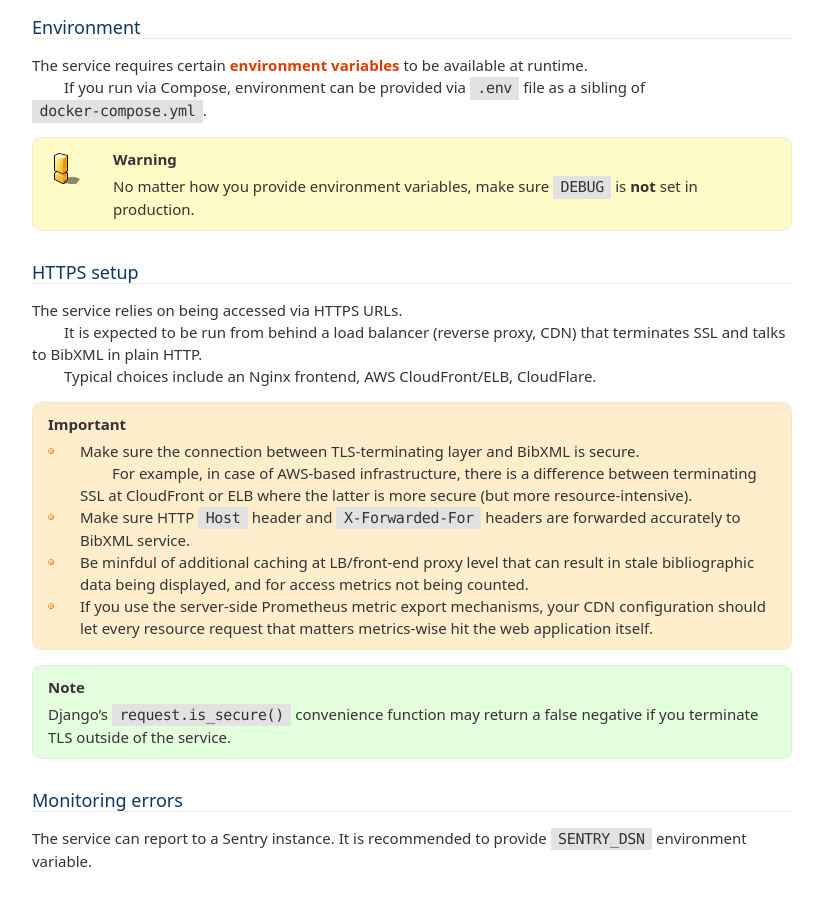
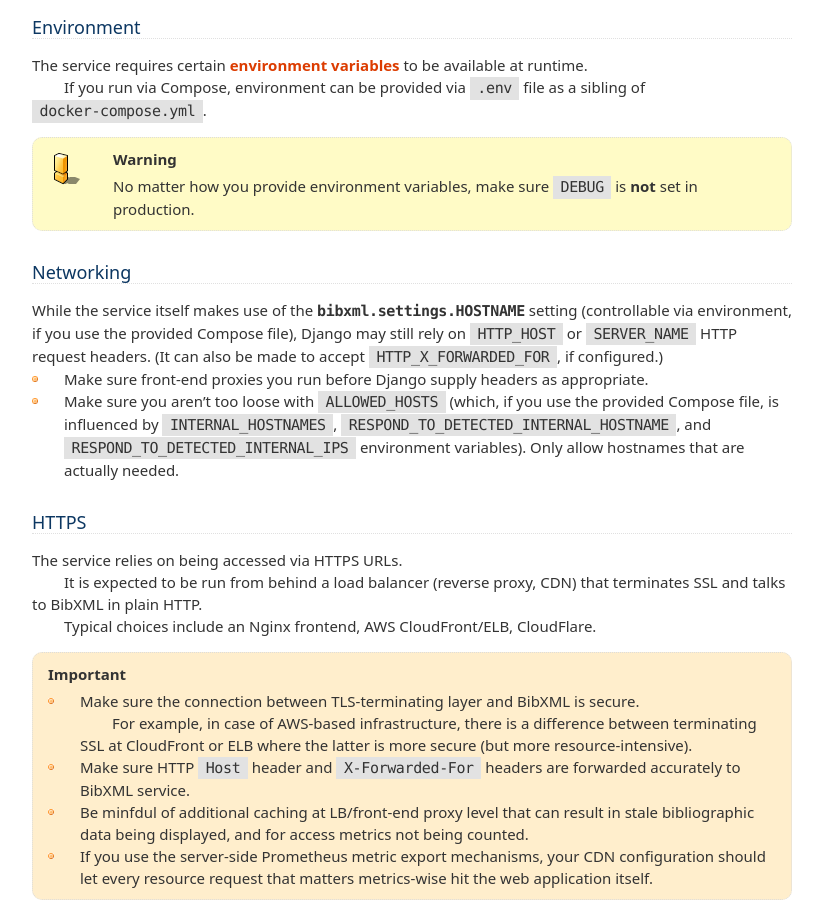
Before and after one commit to ietf-tools/bibxml-service, a Sphinx documentation site: the page built from docs/topics/production-setup.rst, in a window 1280 px wide and 900 px high, scrolled down 398 px. Shown: the whole window, without its empty margins (228-1051 px from the left). Built offline with Sphinx 7.4.7, drawn with Linux system fonts in a browser that asks for light colours; pages that are not in the unit, such as notebooks, are missing from menus.

Commit message:
docs: expand on networking and HTTP Host headers

```diff
--- a/docs/topics/production-setup.rst
+++ b/docs/topics/production-setup.rst
@@ -28,8 +28,27 @@ as a sibling of ``docker-compose.yml``.
              make sure ``DEBUG`` is **not** set in production.
 
 
-HTTPS setup
-===========
+Networking
+==========
+
+While the service itself makes use of the :data:`bibxml.settings.HOSTNAME` setting
+(controllable via environment, if you use the provided Compose file),
+Django may still rely on ``HTTP_HOST`` or ``SERVER_NAME`` HTTP request headers.
+(It can also be made to accept ``HTTP_X_FORWARDED_FOR``, if configured.)
+
+- Make sure front-end proxies you run before Django
+  supply headers as appropriate.
+
+- Make sure you aren’t too loose with ``ALLOWED_HOSTS``
+  (which, if you use the provided Compose file,
+  is influenced by ``INTERNAL_HOSTNAMES``,
+  ``RESPOND_TO_DETECTED_INTERNAL_HOSTNAME``,
+  and ``RESPOND_TO_DETECTED_INTERNAL_IPS`` environment variables).
+  Only allow hostnames that are actually needed.
+
+
+HTTPS
+=====
 
 The service relies on being accessed via HTTPS URLs.
 
```
